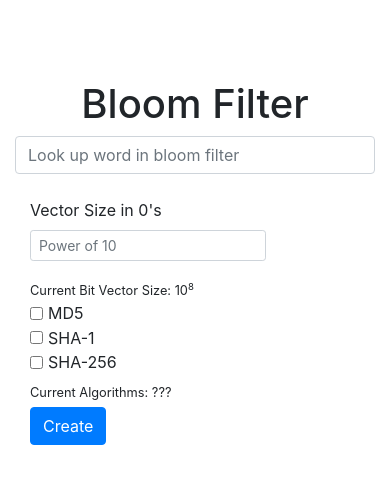
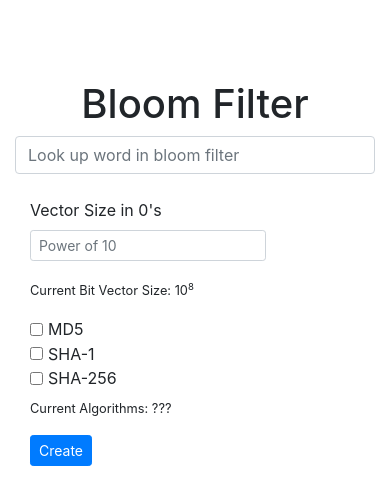
Before and after one commit to ellbosch/elbosc-bloom-filter, a React (Create React App) app in the folder client/: page / in a window 390 px wide. Shown: the top 504 px of the page. Built offline with nearby package versions, Linux system fonts and the light colour scheme.

Commit message:
controls formatting

```diff
--- a/client/src/App.js
+++ b/client/src/App.js
@@ -19,7 +19,9 @@ function Controls(props) {
   const [vectorSizeServer, setVectorSizeServer] = useState(props.size);   // current state of vector size from server
   const [vectorSizeQuery, setVectorSizeQuery] = useState("");             // query string for vector size
 
-  function createBloomFilter() {
+  function createBloomFilter(e) {
+    e.preventDefault();
+
     fetch('/bloomfilter', {
       method: 'post',
       headers: {'Content-Type':'application/json'},
@@ -39,7 +41,7 @@ function Controls(props) {
 
   return (
     <form className="form-inline">
-      <div className="col-auto col-control">
+      <div className="col-auto col-control mb-3">
         <div className="form-group">
           <label className="mr-2" htmlFor="vector-size-input">Vector Size in 0's</label>
           <input type="text" className="form-control form-control-sm" id="vector-size-input" placeholder="Power of 10" aria-label="Vector Size"
@@ -47,7 +49,7 @@ function Controls(props) {
         </div>
         <span><small>Current Bit Vector Size: 10<sup>{vectorSizeServer}</sup></small></span>
       </div>
-      <div className="col-auto col-control">
+      <div className="col-auto col-control mb-3">
         <div className="form-group mb-1">
           <div className="form-check form-check-inline">
             <input className="form-check-input" type="checkbox" id="inlineCheckboxMd5" value="md5" />
@@ -64,8 +66,8 @@ function Controls(props) {
         </div>
         <span><small>Current Algorithms: ???</small></span>
       </div>
-      <div className="col-auto">
-        <button onClick={createBloomFilter} className="btn btn-primary my-1">Create</button>
+      <div className="col-sm-12 col-md-auto align-self-start">
+        <button onClick={e => createBloomFilter(e)} className="btn btn-primary btn-sm">Create</button>
       </div>
     </form>
   )
```
